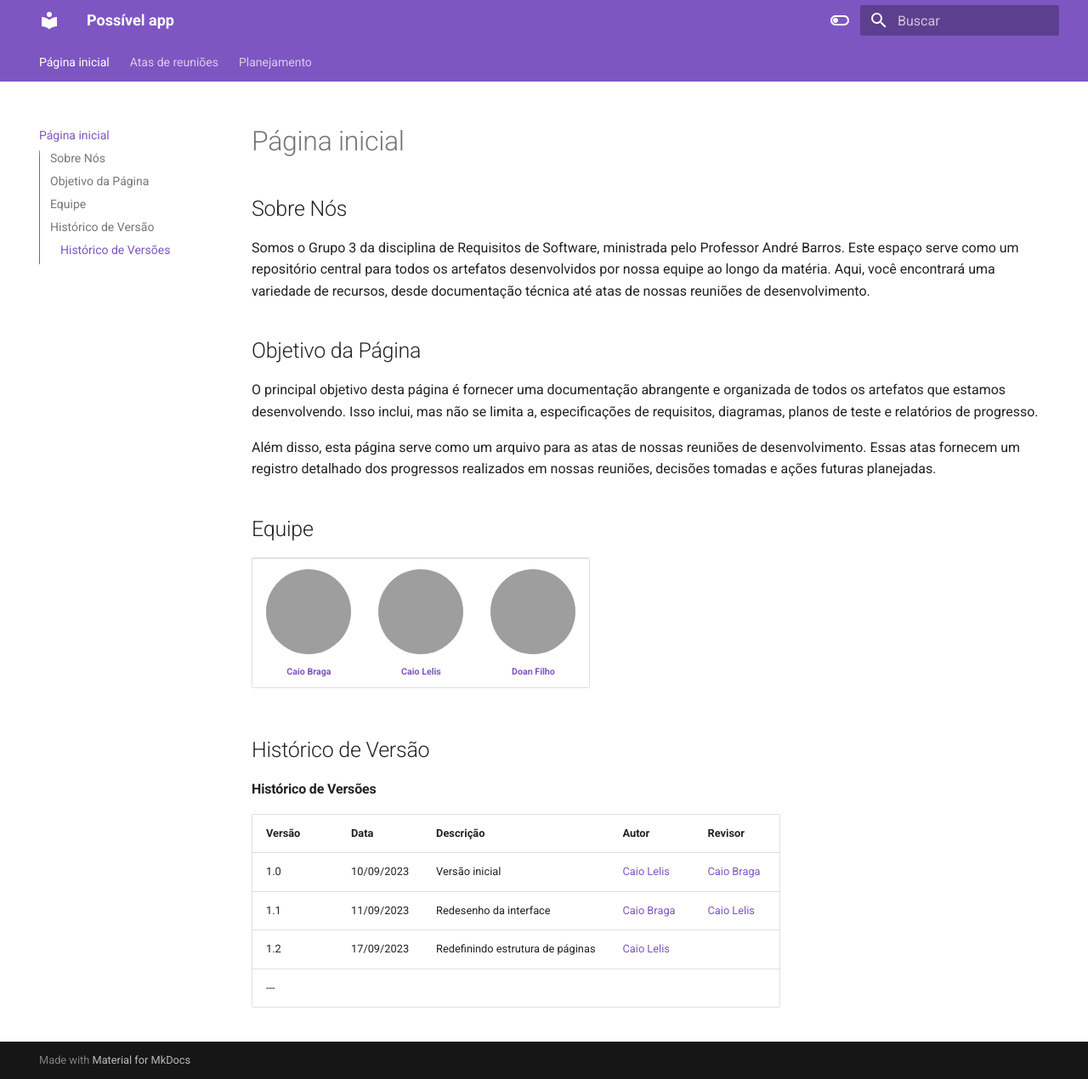
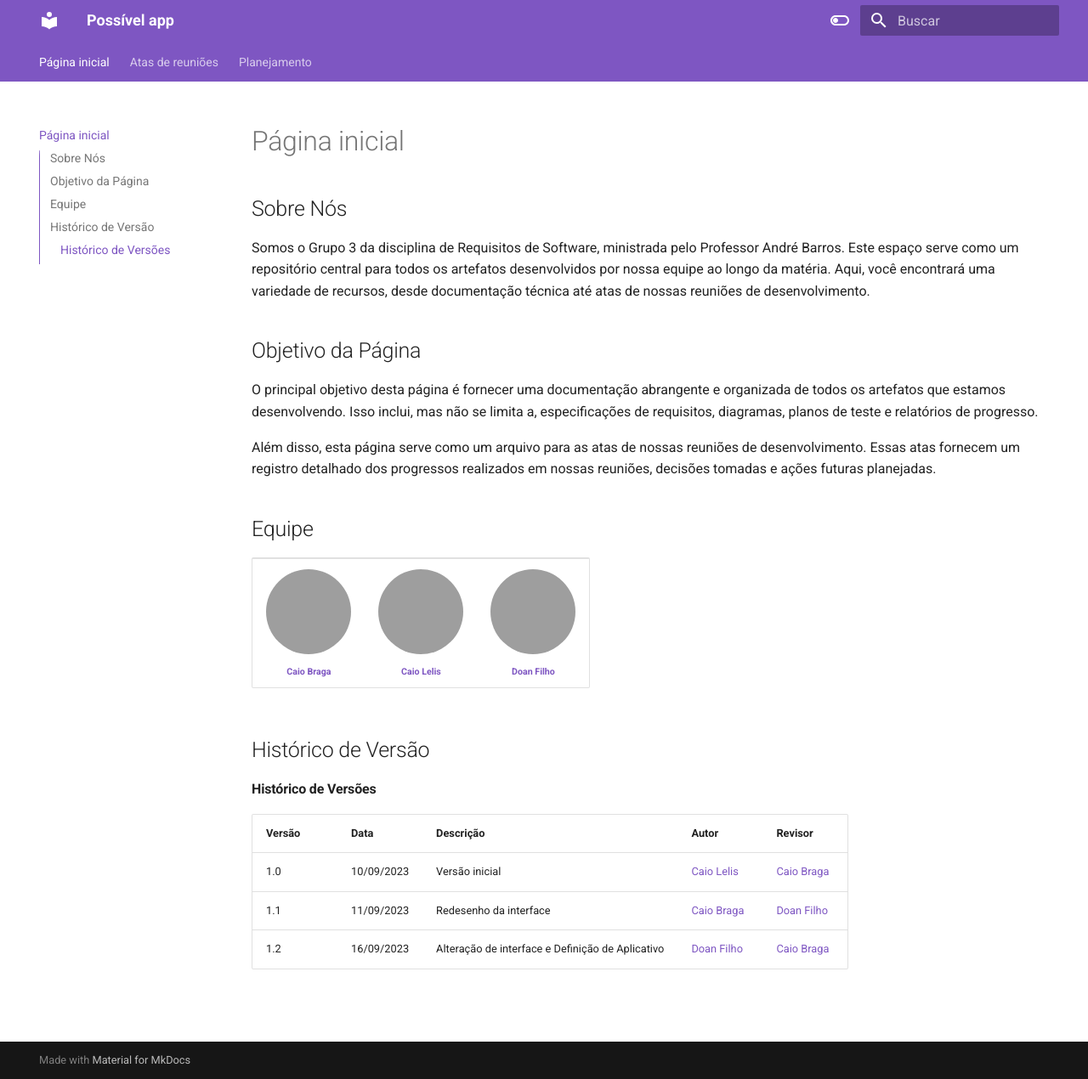
Before and after one commit to Requisitos-de-Software/2023.2-BRBMobilidade, an MkDocs documentation site: the page built from docs/index.md, in a window 1280 px wide and 1270 px high, cut to the strip 0-1270 px from the top of the window. Shown: the whole strip at 85% size. Built offline with MkDocs 1.6.1 and Material for MkDocs 9.7.7, drawn with Linux system fonts in a browser that asks for light colours; grey boxes are pictures that could not be loaded.

Commit message:
docs: Alteração de interface e definição de aplicativo

```diff
--- a/docs/index.md
+++ b/docs/index.md
@@ -24,6 +24,5 @@ Além disso, esta página serve como um arquivo para as atas de nossas reuniões
 | Versão | Data       | Descrição            | Autor          | Revisor          |
 |--------|------------|----------------------|----------------|----------------|
 | 1.0    | 10/09/2023 | Versão inicial       | [Caio Lelis](https://github.com/caio-lelis)  | [Caio Braga](https://github.com/caioalvesbraga)  |
-| 1.1    | 11/09/2023 | Redesenho da interface    | [Caio Braga](https://github.com/caioalvesbraga)  | [Caio Lelis](https://github.com/caio-lelis)
-|1.2     | 17/09/2023 | Redefinindo estrutura de páginas|  [Caio Lelis](https://github.com/caio-lelis)  |                       |
----
+| 1.1    | 11/09/2023 | Redesenho da interface    | [Caio Braga](https://github.com/caioalvesbraga)  |[Doan Filho](https://github.com/FilhoDoan)|
+| 1.2    | 16/09/2023 | Alteração de interface e Definição de Aplicativo   | [Doan Filho](https://github.com/FilhoDoan)  |[Caio Braga](https://github.com/caioalvesbraga)|
```
